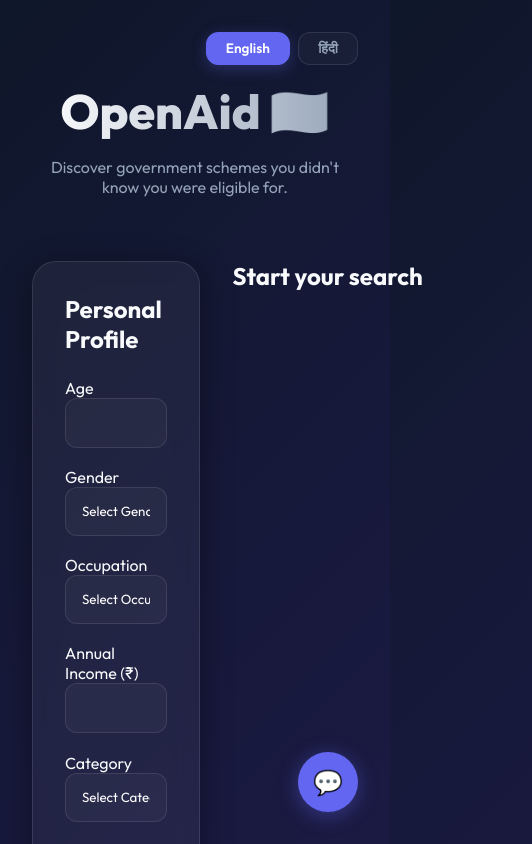
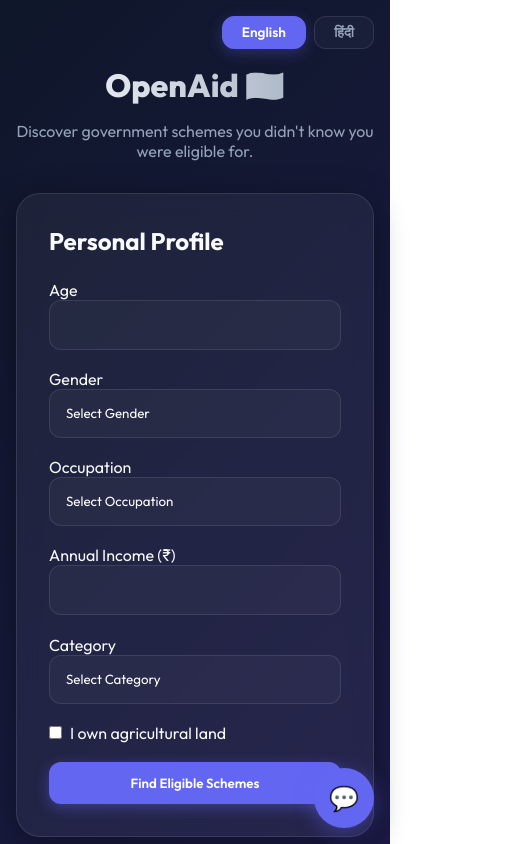
Before and after one commit to ayus1234/openaid, a React (Vite) app in the folder client/: page / in a window 390 px wide. Shown: the top 844 px of the page, 532 px wide, since content can reach past the window. Built offline with nearby package versions, Linux system fonts and the light colour scheme.

Commit message:
fix: make layout fully responsive for mobile screens

```diff
--- a/client/src/App.jsx
+++ b/client/src/App.jsx
@@ -154,12 +154,12 @@ function App() {
           >हिंदी</button>
         </div>
 
-        <header style={{ textAlign: 'center', marginBottom: '4rem' }}>
+        <header style={{ textAlign: 'center', marginBottom: '2rem' }}>
           <h1>{t('title')}</h1>
           <p style={{ color: 'var(--text-secondary)' }}>{t('subtitle')}</p>
         </header>
 
-      <div style={{ display: 'grid', gridTemplateColumns: '1fr 2fr', gap: '2rem', alignItems: 'start' }}>
+      <div className="main-layout">
         {/* Form Section */}
         <div className="glass-card">
           <h2 style={{ marginBottom: '1.5rem' }}>{t('personalProfile')}</h2>
--- a/client/src/index.css
+++ b/client/src/index.css
@@ -79,6 +79,12 @@ body {
   padding: 2rem;
 }
 
+@media (max-width: 768px) {
+  .container {
+    padding: 1rem;
+  }
+}
+
 h1 {
   font-size: 3rem;
   font-weight: 800;
@@ -90,11 +96,40 @@ h1 {
   margin-bottom: 1rem;
 }
 
+@media (max-width: 768px) {
+  h1 {
+    font-size: 2rem;
+  }
+}
+
+/* Main two-column layout */
+.main-layout {
+  display: grid;
+  grid-template-columns: 1fr 2fr;
+  gap: 2rem;
+  align-items: start;
+}
+
+@media (max-width: 768px) {
+  .main-layout {
+    grid-template-columns: 1fr;
+    gap: 1.5rem;
+  }
+}
+
 .scheme-grid {
   display: grid;
   grid-template-columns: repeat(auto-fill, minmax(300px, 1fr));
   gap: 1.5rem;
   margin-top: 2rem;
+}
+
+@media (max-width: 768px) {
+  .scheme-grid {
+    grid-template-columns: 1fr;
+    margin-top: 1rem;
+    gap: 1rem;
+  }
 }
 
 @keyframes slideIn {
@@ -252,11 +287,15 @@ h1 {
   opacity: 0.9;
 }
 
-@media (max-width: 480px) {
+@media (max-width: 768px) {
   .chat-window {
     width: calc(100vw - 2rem);
+    height: 420px;
+  }
+
+  .chat-container {
     right: 1rem;
-    bottom: 5rem;
+    bottom: 1rem;
   }
 }
 
```
